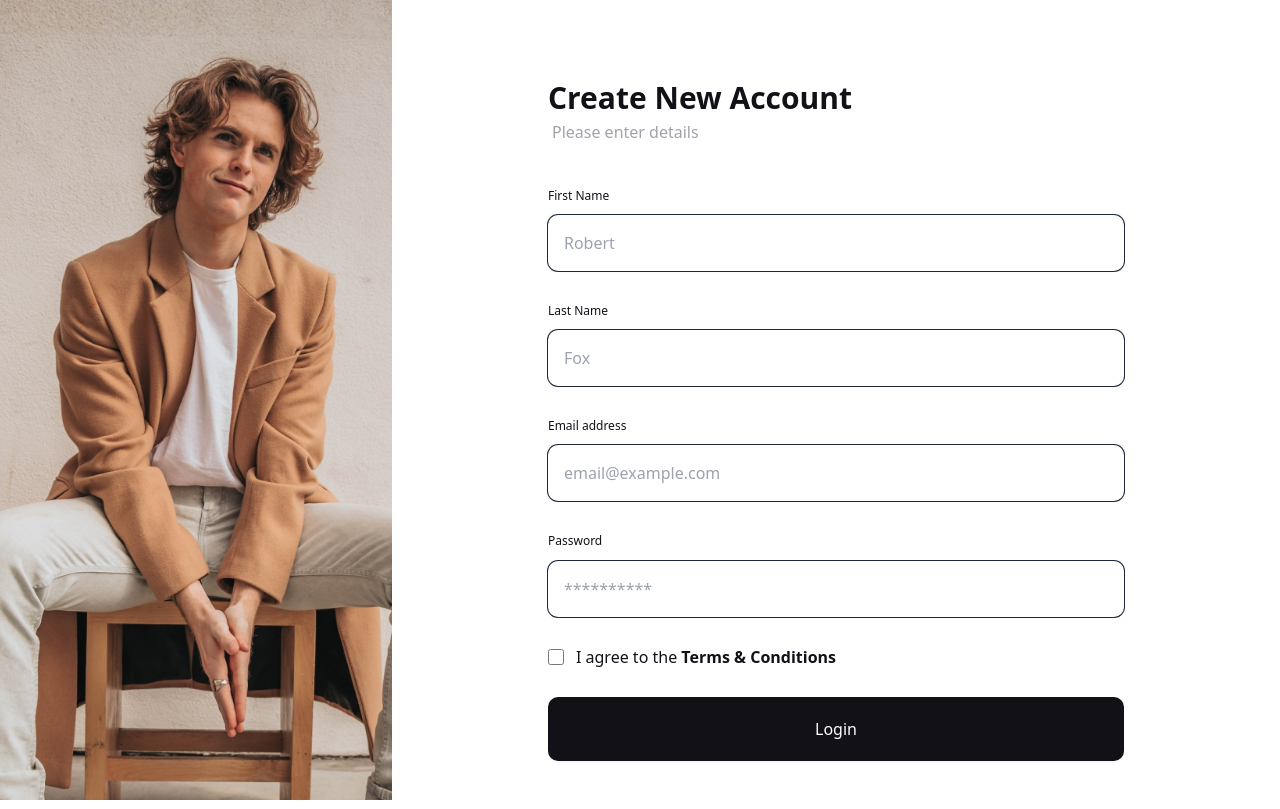
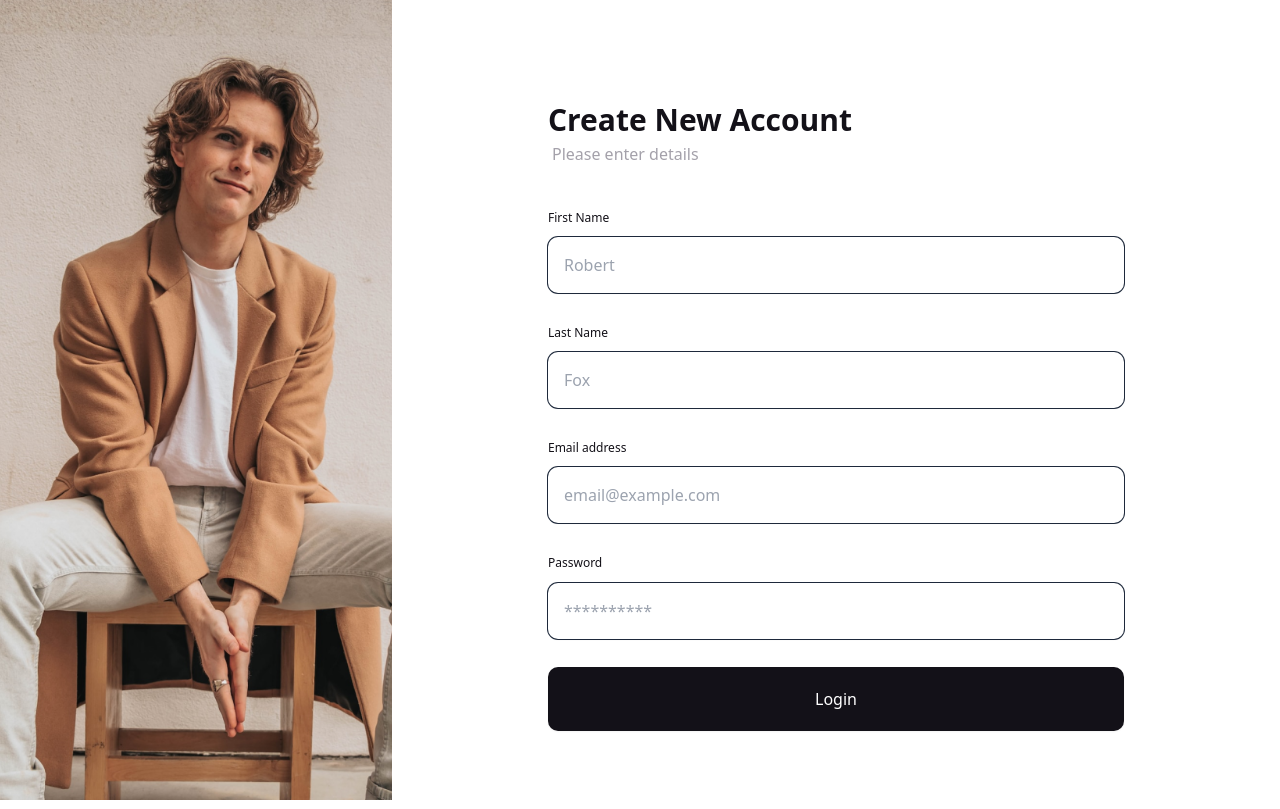
Before and after one commit to farhadibehnamdev/Ecommerce-Website, a Next.js app: page /auth/register in a window 1280 px wide. Built offline with nearby package versions, Linux system fonts and the light colour scheme.

Commit message:
feat: add validation form.

```diff
--- a/src/components/presentational/Register.tsx
+++ b/src/components/presentational/Register.tsx
@@ -1,8 +1,27 @@
+"use client";
+
 import Image from "next/image";
+import { useForm } from "react-hook-form";
+import { zodResolver } from "@hookform/resolvers/zod";
+import * as z from "zod";
+
+type RegisterFormValues = {
+  firstName: string;
+  lastName: string;
+  email: string;
+  password: string;
+};
 
 const Register = function () {
+  const {
+    register,
+    handleSubmit,
+    formState: { errors },
+  } = useForm<RegisterFormValues>();
+  const onSubmit = (data: RegisterFormValues) => console.log(data);
+
   return (
-    <div className="flex flex-1 bg-white min-h-full">
+    <div className="flex flex-1 bg-white text-dark min-h-full">
       <div className="relative hidden w-0 flex-1 lg:block">
         <Image
           width={0}
@@ -27,7 +46,7 @@ const Register = function () {
 
           <div className="mt-10">
             <div>
-              <form action="#" method="POST" className="space-y-7">
+              <form onSubmit={handleSubmit(onSubmit)} className="space-y-7">
                 <div>
                   <label
                     htmlFor="fistName"
@@ -37,10 +56,7 @@ const Register = function () {
                   </label>
                   <div className="mt-2">
                     <input
-                      id="fistName"
-                      name="fistName"
-                      type="text"
-                      required
+                      {...register("firstName")}
                       placeholder="Robert"
                       className="block w-full rounded-10 text-16 border-0 px-4 py-4 shadow-sm ring-1 ring-slate-800"
                     />
@@ -55,10 +71,8 @@ const Register = function () {
                   </label>
                   <div className="mt-2">
                     <input
-                      id="lastName"
-                      name="lastName"
+                      {...register("lastName")}
                       type="text"
-                      required
                       placeholder="Fox"
                       className="block w-full rounded-10 text-16 border-0 px-4 py-4 shadow-sm ring-1 ring-slate-800"
                     />
@@ -73,15 +87,24 @@ const Register = function () {
                   </label>
                   <div className="mt-2">
                     <input
-                      id="email"
-                      name="email"
+                      {...register("email", {
+                        required: "A email is required.",
+                      })}
                       type="email"
-                      autoComplete="email"
-                      required
                       placeholder="email@example.com"
-                      className="block w-full rounded-10 text-16 border-0 px-4 py-4 shadow-sm ring-1 ring-slate-800"
+                      aria-invalid="true"
+                      aria-describedby="email-error"
+                      className={`${
+                        errors.email &&
+                        " ring-red-500 focus:ring-0 border-red-500 outline-none border-solid border-[1px]"
+                      } block w-full rounded-10 text-16  px-4 py-4 shadow-sm ring-1 ring-slate-800 `}
                     />
                   </div>
+                  {errors.email && (
+                    <p className="mt-2 text-sm text-red-600" id="email-error">
+                      Not a valid email address.
+                    </p>
+                  )}
                 </div>
                 <div>
                   <label
@@ -92,41 +115,23 @@ const Register = function () {
                   </label>
                   <div className="mt-2">
                     <input
-                      id="password"
-                      name="password"
+                      {...register("password", {
+                        required: "A password field is required.",
+                      })}
                       type="password"
                       autoComplete="current-password"
-                      required
                       placeholder="**********"
-                      className="block w-full rounded-10 text-16 border-0 px-4 py-4 shadow-sm ring-1 ring-slate-800"
+                      className={`${
+                        errors.email &&
+                        " ring-red-500 focus:ring-0 border-red-500 outline-none border-solid border-[1px]"
+                      } block w-full rounded-10 text-16  px-4 py-4 shadow-sm ring-1 ring-slate-800 `}
                     />
+                    {errors.password && (
+                      <p className="mt-2 text-sm text-red-600" id="email-error">
+                        {errors.password.message}
+                      </p>
+                    )}
                   </div>
-                </div>
-
-                <div className="flex items-center justify-between">
-                  <div className="flex items-center">
-                    <input
-                      id="terms-conditions"
-                      name="terms-conditions"
-                      type="checkbox"
-                      className="h-4 w-4 px-2 py-2 accent-dark text-xs rounded-10 font-jostBodyRegular border-gray-300"
-                    />
-                    <label
-                      htmlFor="remember-me"
-                      className="ml-3 block  font-jostBodyRegular text-16 leading-6 text-dark"
-                    >
-                      I agree to the{" "}
-                      <span className="text-16 font-700 font-jostBodyBold text-dark">
-                        Terms & Conditions
-                      </span>
-                    </label>
-                  </div>
-
-                  {/* <div className="text-14 font-jostBodyRegular font-400 leading-23">
-                    <a href="#" className="text-dark">
-                      Forgot password?
-                    </a>
-                  </div> */}
                 </div>
 
                 <div>
```
